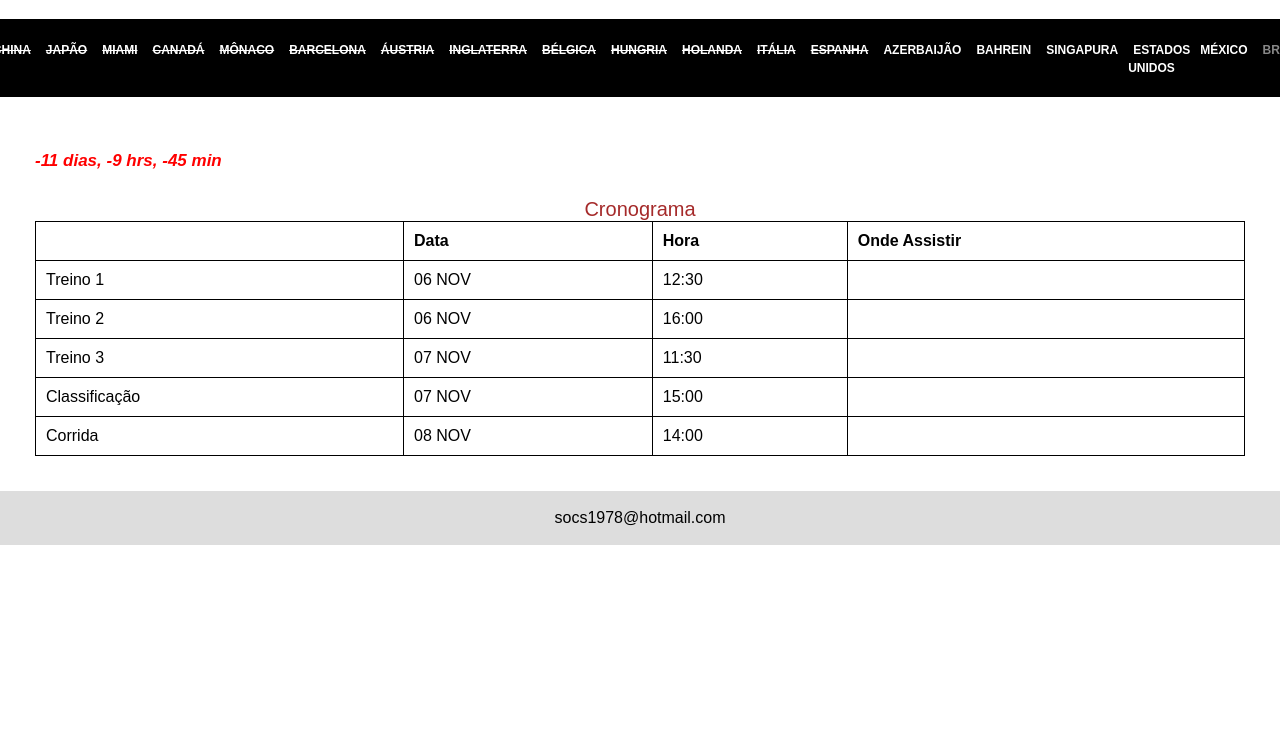
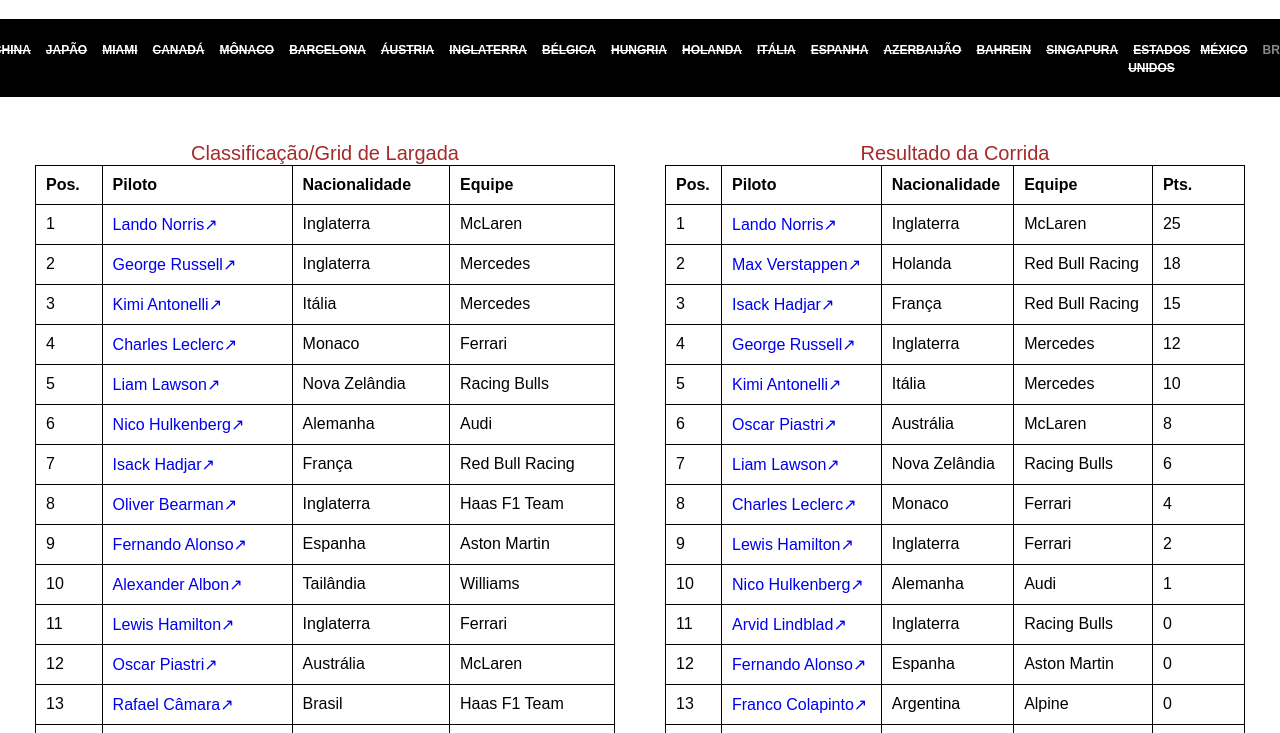
Before and after one commit to samyr1978/f12026, a plain HTML site: page bra.html in a window 1280 px wide. Shown: the part 61-794 px from the top of the page. Drawn offline with Linux system fonts and the light colour scheme.

Commit message:
Add files via upload

```diff
--- a/bra.html
+++ b/bra.html
@@ -8,15 +8,15 @@
     <style>
          /* Oculta as colunas */
         .coluna#col1 {
-            display: block; /* Cronograma */
+            display: none; /* Cronograma */
         }
 
         .coluna#col2 {
-            display: none; /* Classificação/Grid de Largada */
+            display: block; /* Classificação/Grid de Largada */
         }
 
         .coluna#col3 {
-            display: none; /* Resultado da Corrida */
+            display: block; /* Resultado da Corrida */
         }
     </style>
 
@@ -46,15 +46,16 @@
                     <li><a href="ned-sprint.html" title="Holanda"><del>HOLANDA</del></a></li>
                     <li><a href="ita.html" title="Itália"><del>ITÁLIA</del></a></li>
                     <li><a href="esp.html" title="Espanha"><del>ESPANHA</del></a></li>
-                    <li><a href="aze.html" title="Azerbaijão">AZERBAIJÃO</a></li>
-                    <li><a href="bhr.html" title="Bahrain">BAHREIN</a></li>
-                    <li><a href="sin-sprint.html" title="Singapura">SINGAPURA</a></li>
-                    <li><a href="usa.html" title="Estados Unidos">ESTADOS UNIDOS</a></li>
-                    <li><a href="mex.html" title="México">MÉXICO</a></li>
-                    <li><a href="bra.html" class="active" title="Brasil">BRASIL</a></li>
+                    <li><a href="aze.html" title="Azerbaijão"><del>AZERBAIJÃO</del></a></li>
+                    <li><a href="bhr.html" title="Bahrain"><del>BAHREIN</del></a></li>
+                    <li><a href="sin-sprint.html" title="Singapura"><del>SINGAPURA</del></a></li>
+                    <li><a href="usa.html" title="Estados Unidos"><del>ESTADOS UNIDOS</del></a></li>
+                    <li><a href="mex.html" title="México"><del>MÉXICO</del></a></li>
+                    <li><a href="bra.html" class="active"  title="Brasil">BRASIL</a></li>
                     <li><a href="lvg.html" title="Las Vegas">LAS VEGAS</a></li>
                     <li><a href="qat.html" title="Catar">CATAR</a></li>
                     <li><a href="abu.html" title="Abu Dhabi">ABU DHABI</a></li>
+                </ul>
                 </ul>
             </div>
         </nav>
@@ -121,7 +122,9 @@
                         <!-- O JavaScript preencherá os <td> aqui -->
                     </tbody>
                 </table>
-                <p class="obs">
+                <p class="obs">Nota - Bearman e Antonelli receberam, cada um, uma
+                    punição de cinco segundos por uma liberação insegura. Leclerc
+                    recebeu uma punição de cinco segundos por causar uma colisão.
                 </p>
             </div>
         </div>
--- a/js/bra.js
+++ b/js/bra.js
@@ -28,17 +28,17 @@ atualizarContador();
 
 
 let cronograma = [
-    {tipo: 'Treino 1', data: '06 NOV', hora: '12:30', canal: ''},
-    {tipo: 'Treino 2', data: '06 NOV', hora: '16:00', canal: ''},
-    {tipo: 'Treino 3', data: '07 NOV', hora: '11:30', canal: ''},
-    {tipo: 'Classificação', data: '07 NOV', hora: '15:00', canal: ''},
-    {tipo: 'Corrida', data: '08 NOV', hora: '14:00', canal: ''}
+    {tipo: 'Treino 1', data: '06 NOV', hora: '12:30', canal: 'Sportv | Globoplay | GE'},
+    {tipo: 'Treino 2', data: '06 NOV', hora: '16:00', canal: 'Sportv | Globoplay | GE'},
+    {tipo: 'Treino 3', data: '07 NOV', hora: '11:30', canal: 'Sportv | Globoplay | GE'},
+    {tipo: 'Classificação', data: '07 NOV', hora: '15:00', canal: 'Sportv | Globoplay | GE'},
+    {tipo: 'Corrida', data: '08 NOV', hora: '14:00', canal: 'Globo | Sportv | Globoplay | GE'}
 ]
 
 // Cronograma
 function funcTabelaCronograma() {
     const corpo = document.getElementById('corpoTabelaCronograma');
-    const finalizados = [/*'Treino 1', 'Treino 2', 'Treino 3', 'Classificação', 'Corrida'*/]
+    const finalizados = ['Treino 1', 'Treino 2', 'Treino 3', 'Classificação', 'Corrida']
     corpo.innerHTML = cronograma.map((p, i) =>`
         <tr>
            <td>${finalizados.includes(p.tipo) ? `<del style='background-color: yellow'> ${p.tipo}</del>` : p.tipo}</td>
@@ -54,70 +54,73 @@ funcTabelaCronograma();
 // gridLargadaCorrida
 let gridLargadaCorrida = [
     {nome: "Pierre Gasly", nacionalidade: "França", equipe: "Alpine",
-        link: "https://www.formula1.com/en/drivers/pierre-gasly", pos: '', pts: ''},
+        link: "https://www.formula1.com/en/drivers/pierre-gasly", pos: '18'},
 
     {nome: "Franco Colapinto", nacionalidade: " Argentina", equipe: "Alpine ",
-        link: "https://www.formula1.com/en/drivers/franco-colapinto", pos: '', pts: ''},
+        link: "https://www.formula1.com/en/drivers/franco-colapinto", pos: '17'},
 
     {nome: "Fernando Alonso", nacionalidade: "Espanha", equipe: "Aston Martin",
-        link: "https://www.formula1.com/en/drivers/fernando-alonso", pos: '', pts: ''},
+        link: "https://www.formula1.com/en/drivers/fernando-alonso", pos: '9'},
 
     {nome: "Lance Stroll", nacionalidade: "Canadá", equipe: "Aston Martin",
-        link: "https://www.formula1.com/en/drivers/lance-stroll", pos: '', pts: ''},
+        link: "https://www.formula1.com/en/drivers/lance-stroll", pos: '19'},
 
     {nome: "Nico Hulkenberg", nacionalidade: "Alemanha", equipe: "Audi",
-        link: "https://www.formula1.com/en/drivers/nico-hulkenberg", pos:'', pts: ''},
+        link: "https://www.formula1.com/en/drivers/nico-hulkenberg", pos:'6'},
 
     {nome: "Gabriel Bortoleto", nacionalidade: "Brasil", equipe: "Audi",
-        link: "https://www.formula1.com/en/drivers/gabriel-bortoleto", pos: '', pts: ''},
+        link: "https://www.formula1.com/en/drivers/gabriel-bortoleto", pos: '22'},
 
     {nome: "Sergio Perez", nacionalidade: "México", equipe: "Cadillac",
-        link: "https://www.formula1.com/en/drivers/sergio-perez", pos: '', pts: ''},
+        link: "https://www.formula1.com/en/drivers/sergio-perez", pos: '21'},
 
     {nome: "Valteri Bottas", nacionalidade: "Finlândia", equipe: "Cadillac",
-        link: "https://www.formula1.com/en/drivers/valtteri-bottas", pos: '', pts: ''},
+        link: "https://www.formula1.com/en/drivers/valtteri-bottas", pos: '20'},
 
     {nome: "Charles Leclerc", nacionalidade: "Monaco", equipe: "Ferrari",
-        link: "https://www.formula1.com/en/drivers/charles-leclerc", pos: '', pts: ''},
+        link: "https://www.formula1.com/en/drivers/charles-leclerc", pos: '4'},
 
     {nome: "Lewis Hamilton", nacionalidade: "Inglaterra", equipe: "Ferrari",
-        link: "https://www.formula1.com/en/drivers/lewis-hamilton", pos: '', pts: ''},
+        link: "https://www.formula1.com/en/drivers/lewis-hamilton", pos: '11'},
 
-    {nome: "Estaban Ocon", nacionalidade: "França", equipe: "Haas F1 Team",
-        link: "https://www.formula1.com/en/drivers/esteban-ocon", pos: '', pts: ''},
+    //{nome: "Estaban Ocon", nacionalidade: "França", equipe: "Haas F1 Team",
+        //link: "https://www.formula1.com/en/drivers/esteban-ocon", pos: '', pts: ''},
 
     {nome: "Oliver Bearman", nacionalidade: "Inglaterra", equipe: "Haas F1 Team",
-        link: "https://www.formula1.com/en/drivers/oliver-bearman", pos: '', pts: ''},
+        link: "https://www.formula1.com/en/drivers/oliver-bearman", pos: '8'},
 
     {nome: "Lando Norris", nacionalidade: "Inglaterra", equipe: "McLaren",
-        link: "https://www.formula1.com/en/drivers/lando-norris", pos: '', pts: ''},
+        link: "https://www.formula1.com/en/drivers/lando-norris", pos: '1'},
 
     {nome: "Oscar Piastri", nacionalidade: "Austrália", equipe: "McLaren",
-        link: "https://www.formula1.com/en/drivers/oscar-piastri", pos: '', pts: ''},
+        link: "https://www.formula1.com/en/drivers/oscar-piastri", pos: '12'},
 
     {nome: "George Russell", nacionalidade: "Inglaterra", equipe: "Mercedes",
-        link: "https://www.formula1.com/en/drivers/george-russell", pos: '', pts: ''},
+        link: "https://www.formula1.com/en/drivers/george-russell", pos: '2'},
 
     {nome: "Kimi Antonelli", nacionalidade: "Itália", equipe: "Mercedes",
-        link: "https://www.formula1.com/en/drivers/kimi-antonelli", pos: '', pts: ''},
+        link: "https://www.formula1.com/en/drivers/kimi-antonelli", pos: '3'},
 
     {nome: "Liam Lawson", nacionalidade: "Nova Zelândia", equipe: "Racing Bulls",
-        link: "https://www.formula1.com/en/drivers/liam-lawson", pos: '', pts: ''},
+        link: "https://www.formula1.com/en/drivers/liam-lawson", pos: '5'},
 
     {nome: "Arvid Lindblad", nacionalidade: "Inglaterra", equipe: "Racing Bulls",
-        link: "https://www.formula1.com/en/drivers/arvid-lindblad", pos: '', pts: ''},
+        link: "https://www.formula1.com/en/drivers/arvid-lindblad", pos: '14'},
 
     {nome: "Max Verstappen", nacionalidade: "Holanda", equipe: "Red Bull Racing",
-        link: "https://www.formula1.com/en/drivers/max-verstappen", pos: '2pos', pts: ''},
+        link: "https://www.formula1.com/en/drivers/max-verstappen", pos: '16'},
 
     {nome: "Isack Hadjar", nacionalidade: "França", equipe: "Red Bull Racing",
-        link: "https://www.formula1.com/en/drivers/isack-hadjar", pos: '', pts: ''},
+        link: "https://www.formula1.com/en/drivers/isack-hadjar", pos: '7'},
 
     {nome: "Carlos Sainz", nacionalidade: "Espanha", equipe: "Williams",
-        link: "https://www.formula1.com/en/drivers/carlos-sainz", pos: '', pts: ''},
+        link: "https://www.formula1.com/en/drivers/carlos-sainz", pos: '15'},
 
     {nome: "Alexander Albon", nacionalidade: "Tailândia", equipe: "Williams",
-        link: "https://www.formula1.com/en/drivers/alexander-albon", pos: '', pts: ''}
+        link: "https://www.formula1.com/en/drivers/alexander-albon", pos: '10'},
+
+    {nome: "Rafael Câmara", nacionalidade: "Brasil", equipe: "Haas F1 Team",
+        link: " ", pos: '13'}
     ];
 
 // Carrega os dados dos pilotos
@@ -149,70 +152,73 @@ funcGridLargadaCorrida();
 // resultadoCorrida
 let resultadoCorrida = [
     {nome: "Pierre Gasly", nacionalidade: "França", equipe: "Alpine",
-        link: "https://www.formula1.com/en/drivers/pierre-gasly", pos: '', pts: ''},
+        link: "https://www.formula1.com/en/drivers/pierre-gasly", pos: '14', pts: '0'},
 
     {nome: "Franco Colapinto", nacionalidade: " Argentina", equipe: "Alpine ",
-        link: "https://www.formula1.com/en/drivers/franco-colapinto", pos: '', pts: ''},
+        link: "https://www.formula1.com/en/drivers/franco-colapinto", pos: '13', pts: '0'},
 
     {nome: "Fernando Alonso", nacionalidade: "Espanha", equipe: "Aston Martin",
-        link: "https://www.formula1.com/en/drivers/fernando-alonso", pos: '', pts: ''},
+        link: "https://www.formula1.com/en/drivers/fernando-alonso", pos: '12', pts: '0'},
 
     {nome: "Lance Stroll", nacionalidade: "Canadá", equipe: "Aston Martin",
-        link: "https://www.formula1.com/en/drivers/lance-stroll", pos: '', pts: ''},
+        link: "https://www.formula1.com/en/drivers/lance-stroll", pos: '21', pts: 'NC | DNF'},
 
     {nome: "Nico Hulkenberg", nacionalidade: "Alemanha", equipe: "Audi",
-        link: "https://www.formula1.com/en/drivers/nico-hulkenberg", pos:'', pts: ''},
+        link: "https://www.formula1.com/en/drivers/nico-hulkenberg", pos:'10', pts: '1'},
 
     {nome: "Gabriel Bortoleto", nacionalidade: "Brasil", equipe: "Audi",
-        link: "https://www.formula1.com/en/drivers/gabriel-bortoleto", pos: '', pts: ''},
+        link: "https://www.formula1.com/en/drivers/gabriel-bortoleto", pos: '16', pts: '0'},
 
     {nome: "Sergio Perez", nacionalidade: "México", equipe: "Cadillac",
-        link: "https://www.formula1.com/en/drivers/sergio-perez", pos: '', pts: ''},
+        link: "https://www.formula1.com/en/drivers/sergio-perez", pos: '18', pts: '0'},
 
     {nome: "Valteri Bottas", nacionalidade: "Finlândia", equipe: "Cadillac",
-        link: "https://www.formula1.com/en/drivers/valtteri-bottas", pos: '', pts: ''},
+        link: "https://www.formula1.com/en/drivers/valtteri-bottas", pos: '22', pts: 'NC | DNF'},
 
     {nome: "Charles Leclerc", nacionalidade: "Monaco", equipe: "Ferrari",
-        link: "https://www.formula1.com/en/drivers/charles-leclerc", pos: '', pts: ''},
+        link: "https://www.formula1.com/en/drivers/charles-leclerc", pos: '8', pts: '4'},
 
     {nome: "Lewis Hamilton", nacionalidade: "Inglaterra", equipe: "Ferrari",
-        link: "https://www.formula1.com/en/drivers/lewis-hamilton", pos: '', pts: ''},
+        link: "https://www.formula1.com/en/drivers/lewis-hamilton", pos: '9', pts: '2'},
 
-    {nome: "Estaban Ocon", nacionalidade: "França", equipe: "Haas F1 Team",
-        link: "https://www.formula1.com/en/drivers/esteban-ocon", pos: '', pts: ''},
+    //{nome: "Estaban Ocon", nacionalidade: "França", equipe: "Haas F1 Team",
+        //link: "https://www.formula1.com/en/drivers/esteban-ocon", pos: '', pts: ''},
 
     {nome: "Oliver Bearman", nacionalidade: "Inglaterra", equipe: "Haas F1 Team",
-        link: "https://www.formula1.com/en/drivers/oliver-bearman", pos: '', pts: ''},
+        link: "https://www.formula1.com/en/drivers/oliver-bearman", pos: '17', pts: '0'},
 
     {nome: "Lando Norris", nacionalidade: "Inglaterra", equipe: "McLaren",
-        link: "https://www.formula1.com/en/drivers/lando-norris", pos: '', pts: ''},
+        link: "https://www.formula1.com/en/drivers/lando-norris", pos: '1', pts: '25'},
 
     {nome: "Oscar Piastri", nacionalidade: "Austrália", equipe: "McLaren",
-        link: "https://www.formula1.com/en/drivers/oscar-piastri", pos: '', pts: ''},
+        link: "https://www.formula1.com/en/drivers/oscar-piastri", pos: '6', pts: '8'},
 
     {nome: "George Russell", nacionalidade: "Inglaterra", equipe: "Mercedes",
-        link: "https://www.formula1.com/en/drivers/george-russell", pos: '', pts: ''},
+        link: "https://www.formula1.com/en/drivers/george-russell", pos: '4', pts: '12'},
 
     {nome: "Kimi Antonelli", nacionalidade: "Itália", equipe: "Mercedes",
-        link: "https://www.formula1.com/en/drivers/kimi-antonelli", pos: '', pts: ''},
+        link: "https://www.formula1.com/en/drivers/kimi-antonelli", pos: '5', pts: '10'},
 
     {nome: "Liam Lawson", nacionalidade: "Nova Zelândia", equipe: "Racing Bulls",
-        link: "https://www.formula1.com/en/drivers/liam-lawson", pos: '', pts: ''},
+        link: "https://www.formula1.com/en/drivers/liam-lawson", pos: '7', pts: '6'},
 
     {nome: "Arvid Lindblad", nacionalidade: "Inglaterra", equipe: "Racing Bulls",
-        link: "https://www.formula1.com/en/drivers/arvid-lindblad", pos: '', pts: ''},
+        link: "https://www.formula1.com/en/drivers/arvid-lindblad", pos: '11', pts: '0'},
 
     {nome: "Max Verstappen", nacionalidade: "Holanda", equipe: "Red Bull Racing",
-        link: "https://www.formula1.com/en/drivers/max-verstappen", pos: '', pts: ''},
+        link: "https://www.formula1.com/en/drivers/max-verstappen", pos: '2', pts: '18'},
 
     {nome: "Isack Hadjar", nacionalidade: "França", equipe: "Red Bull Racing",
-        link: "https://www.formula1.com/en/drivers/isack-hadjar", pos: '', pts: ''},
+        link: "https://www.formula1.com/en/drivers/isack-hadjar", pos: '3', pts: '15'},
 
     {nome: "Carlos Sainz", nacionalidade: "Espanha", equipe: "Williams",
-        link: "https://www.formula1.com/en/drivers/carlos-sainz", pos: '', pts: ''},
+        link: "https://www.formula1.com/en/drivers/carlos-sainz", pos: '19', pts: '0'},
 
     {nome: "Alexander Albon", nacionalidade: "Tailândia", equipe: "Williams",
-        link: "https://www.formula1.com/en/drivers/alexander-albon", pos: '', pts: ''}
+        link: "https://www.formula1.com/en/drivers/alexander-albon", pos: '15', pts: '0'},
+
+    {nome: "Rafael Câmara", nacionalidade: "Brasil", equipe: "Hass F1 Team",
+        link: "", pos: '20', pts: '0'}
     ];
 
 // Carrega os dados dos pilotos
```
Also changed, not shown: index.html (+3 -3 lines), js/lvg.js (+5 -5 lines), js/script.js (+21 -18 lines), lvg.html (+7 -7 lines).
